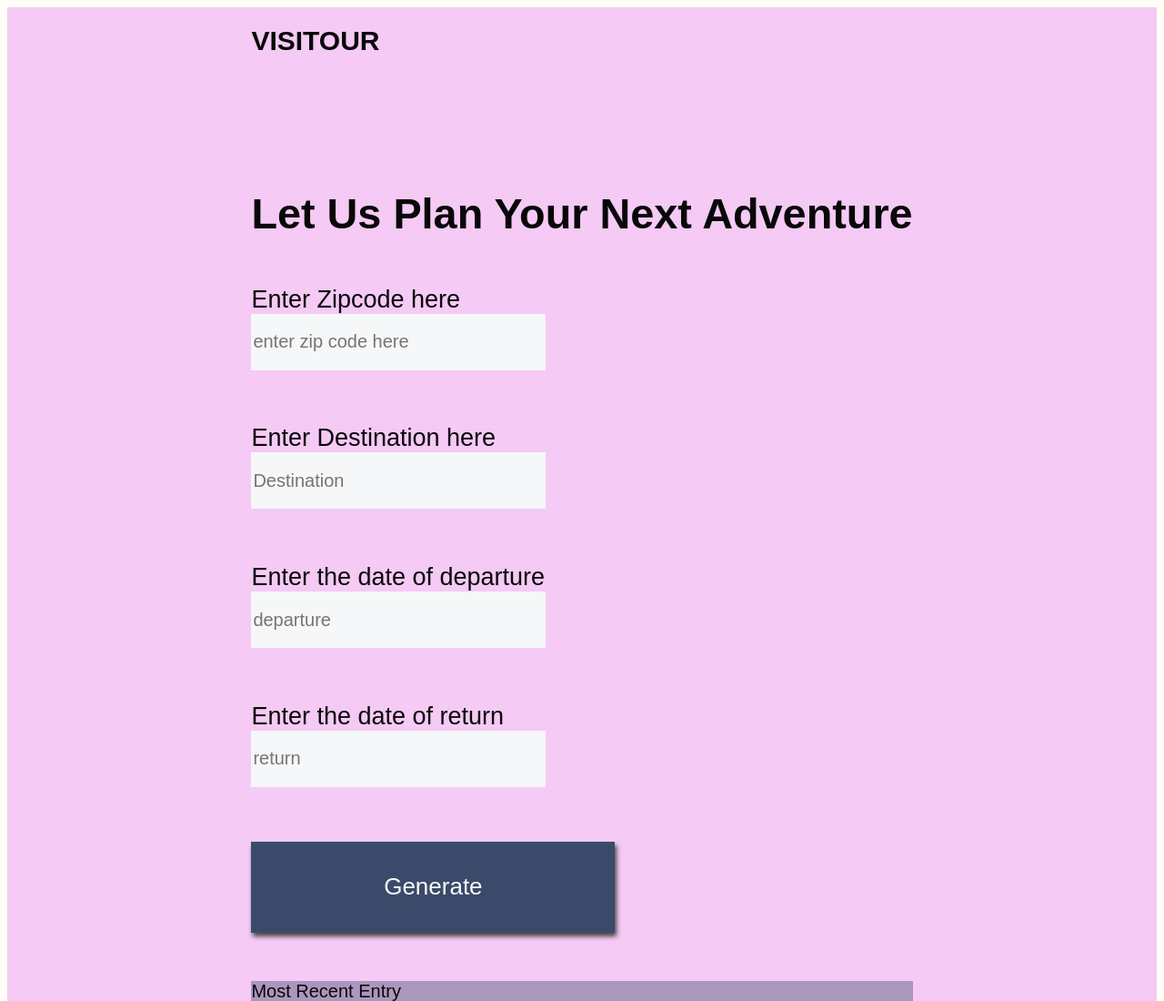
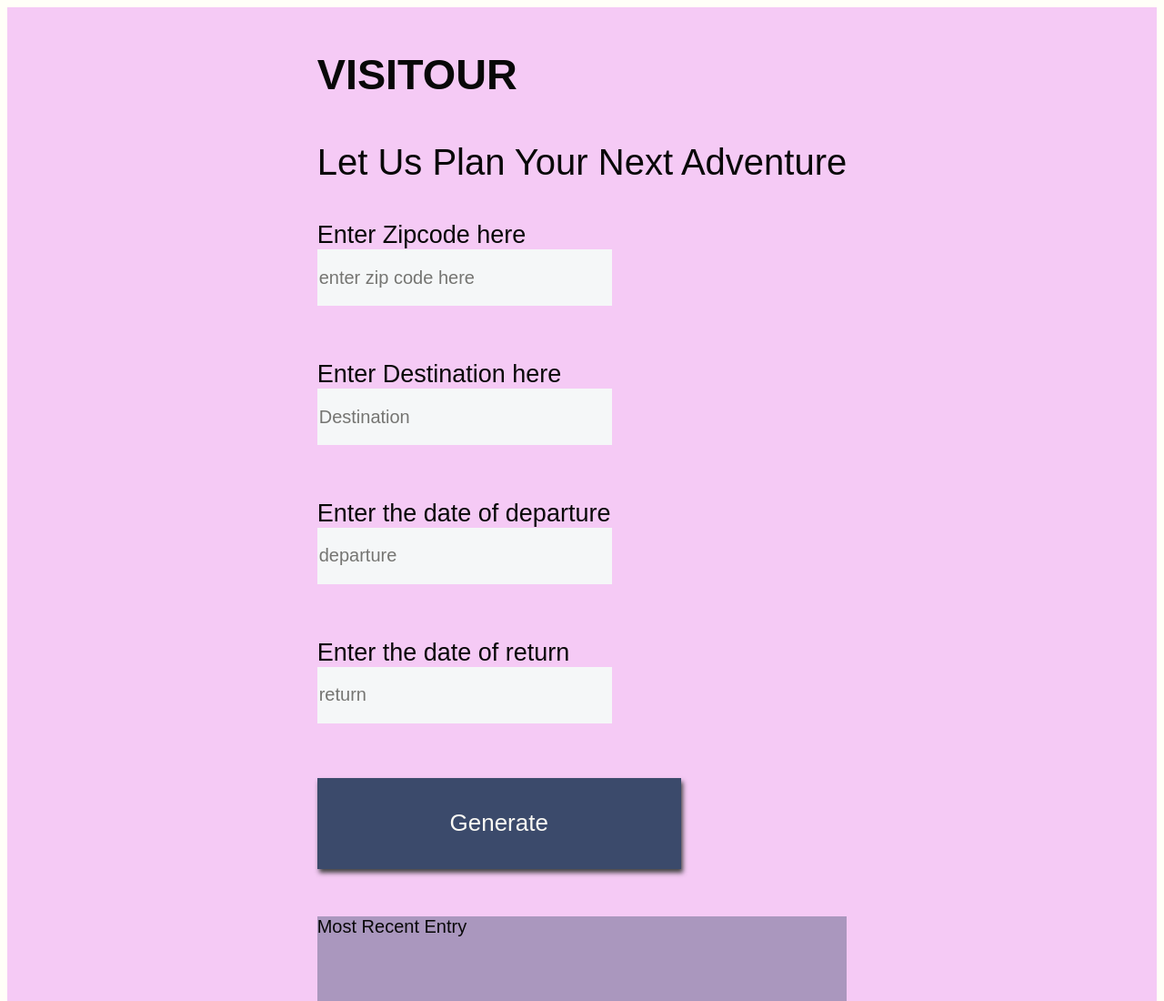
Before and after one commit to sweera/Travel_App, a website built with webpack: page src/client/views/index.html in a window 1280 px wide. Shown: the top 1100 px of the page at 91% size. Built offline with nearby package versions, Linux system fonts and the light colour scheme.

Commit message:
frontend changes

```diff
--- a/src/client/styles/style.scss
+++ b/src/client/styles/style.scss
@@ -14,6 +14,7 @@ body {
   grid-gap: 0.2em;
   font-size: 14px;
   font-family: "Oswald", sans-serif;
+  //text-align: center;
 }
 
 .holder_headline {
--- a/src/client/views/index.html
+++ b/src/client/views/index.html
@@ -12,9 +12,9 @@
 
 <body>
   <div id="app">
-    <h1>VISITOUR</h1>
     <div class="holder_headline">
-      <h3>Let Us Plan Your Next Adventure</h3>
+      <h3>VISITOUR</h3>
+      <p>Let Us Plan Your Next Adventure</p>
     </div>
     <div class="holder zip">
       <label for="zip">Enter Zipcode here</label>
@@ -22,7 +22,7 @@
     </div>
     <div class="holder destination">
       <label for="destination">Enter Destination here</label>
-      <input id="destination"type="text" placeholder="Destination">
+      <input id="destination" type="text" placeholder="Destination">
     </div>
     <div class="holder depart">
       <label for="departure">Enter the date of departure</label>
```
